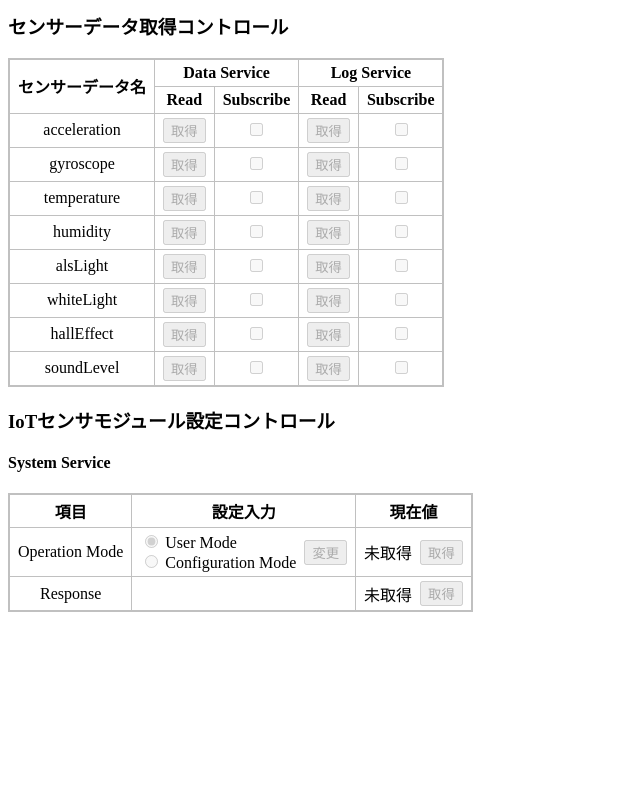
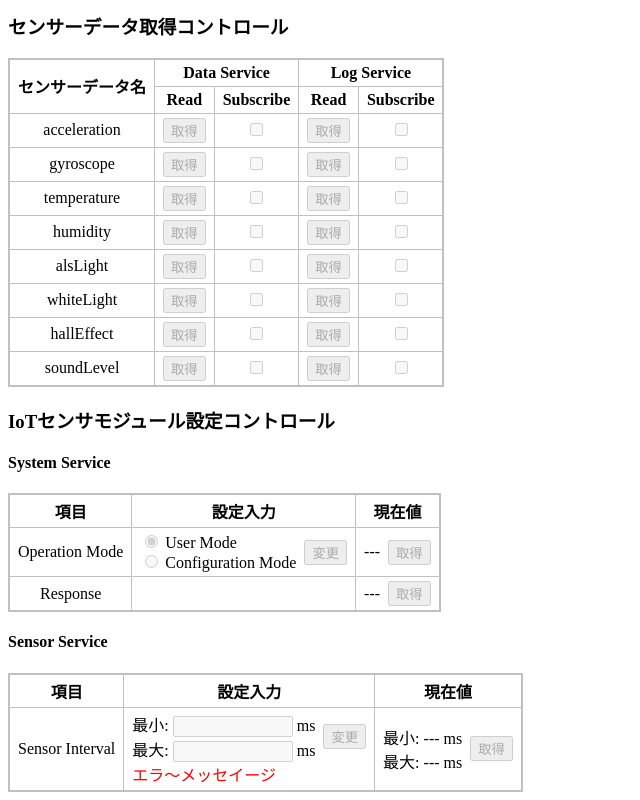
Before and after one commit to Atsumi-Gakuto/IoTSensorModule-WebAPI, a website built with Vite: page sample/index.html in a window 1280 px wide. Shown: the part 640-1440 px from the top of the page, without its empty margins (0-640 px from the left). Before the commit the page ends 1260 px from the top, so only its background shows below. Built offline with nearby package versions, Linux system fonts and the light colour scheme.

Commit message:
sensor ServiceのコントロールUIを作成

```diff
--- a/sample/css/iot_sensor_module_api_sample.css
+++ b/sample/css/iot_sensor_module_api_sample.css
@@ -2,6 +2,10 @@
 table {
 	border: 2px solid silver;
 	border-collapse: collapse;
+}
+
+table p {
+	margin: 0;
 }
 
 th, td {
--- a/sample/index.html
+++ b/sample/index.html
@@ -87,7 +87,7 @@
 					</td>
 					<td>
 						<div class="flex_row">
-							<span id="value_system_service_operation_mode" class="configuration_value">未取得</span>
+							<span id="value_system_service_operation_mode" class="configuration_value">---</span>
 							<button id="button_system_service_get_operation_mode" class="connection_only_control" disabled>取得</button>
 						</div>
 					</td>
@@ -97,8 +97,43 @@
 					<td></td>
 					<td>
 						<div class="flex_row">
-							<span id="value_system_service_response" class="configuration_value">未取得</span>
+							<span id="value_system_service_response" class="configuration_value">---</span>
 							<button id="button_system_service_get_response" class="connection_only_control" disabled>取得</button>
+						</div>
+					</td>
+				</tr>
+			</table>
+		</div>
+
+		<div id="sensor_service_area">
+			<table>
+				<h4>Sensor Service</h4>
+				<tr>
+					<th>項目</th>
+					<th>設定入力</th>
+					<th>現在値</th>
+				</tr>
+				<tr>
+					<td>Sensor Interval</td>
+					<td>
+						<div class="flex_column">
+							<div class="flex_row">
+								<div class="flex_column">
+									<p>最小: <input id="input_sensor_service_adv_interval_min" class="connection_only_control" type="number" min="20" step="0.0625" max="10240" disabled> ms</p>
+									<p>最大: <input id="input_sensor_service_adv_interval_max" class="connection_only_control" type="number" min="20" step="0.0625" max="10240" disabled> ms</p>
+								</div>
+								<button id="button_sensor_service_set_adv_interval" class="connection_only_control" disabled>変更</button>
+							</div>
+							<p id="message_sensor_service_adv_interval" class="message_ng">エラ〜メッセイージ</p>
+						</div>
+					</td>
+					<td>
+						<div class="flex_row">
+							<div class="flex_column">
+								<p>最小: <span id="value_sensor_service_adv_interval_min" class="configuration_value">---</span> ms</p>
+								<p>最大: <span id="value_sensor_service_adv_interval_max" class="configuration_value">---</span> ms</p>
+							</div>
+							<button id="button_sensor_service_get_adv_interval" class="connection_only_control" disabled>取得</button>
 						</div>
 					</td>
 				</tr>
--- a/sample/js/iot_sensor_module_api_sample.js
+++ b/sample/js/iot_sensor_module_api_sample.js
@@ -418,7 +418,7 @@ async function init() {
 			disconnectButton.disabled = true;
 			setControlsEnabled(false);
 			document.querySelectorAll('.notification_checkbox').forEach((element) => element.checked = false);
-			document.querySelectorAll('.configuration_value').forEach((element) => element.innerText = '未取得');
+			document.querySelectorAll('.configuration_value').forEach((element) => element.innerText = '---');
 			document.getElementById('input_radio_system_service_operation_mode_user_mode').checked = true;
 		});
 	}
```
